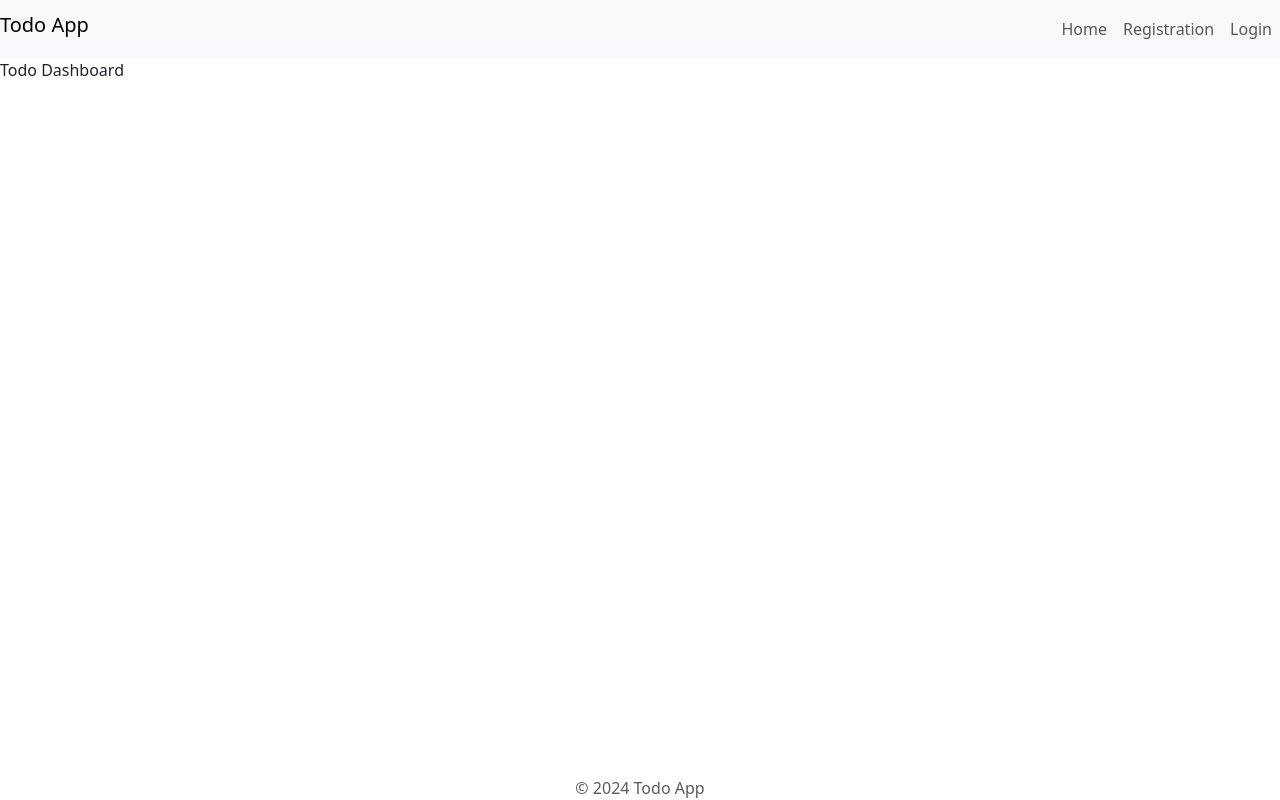
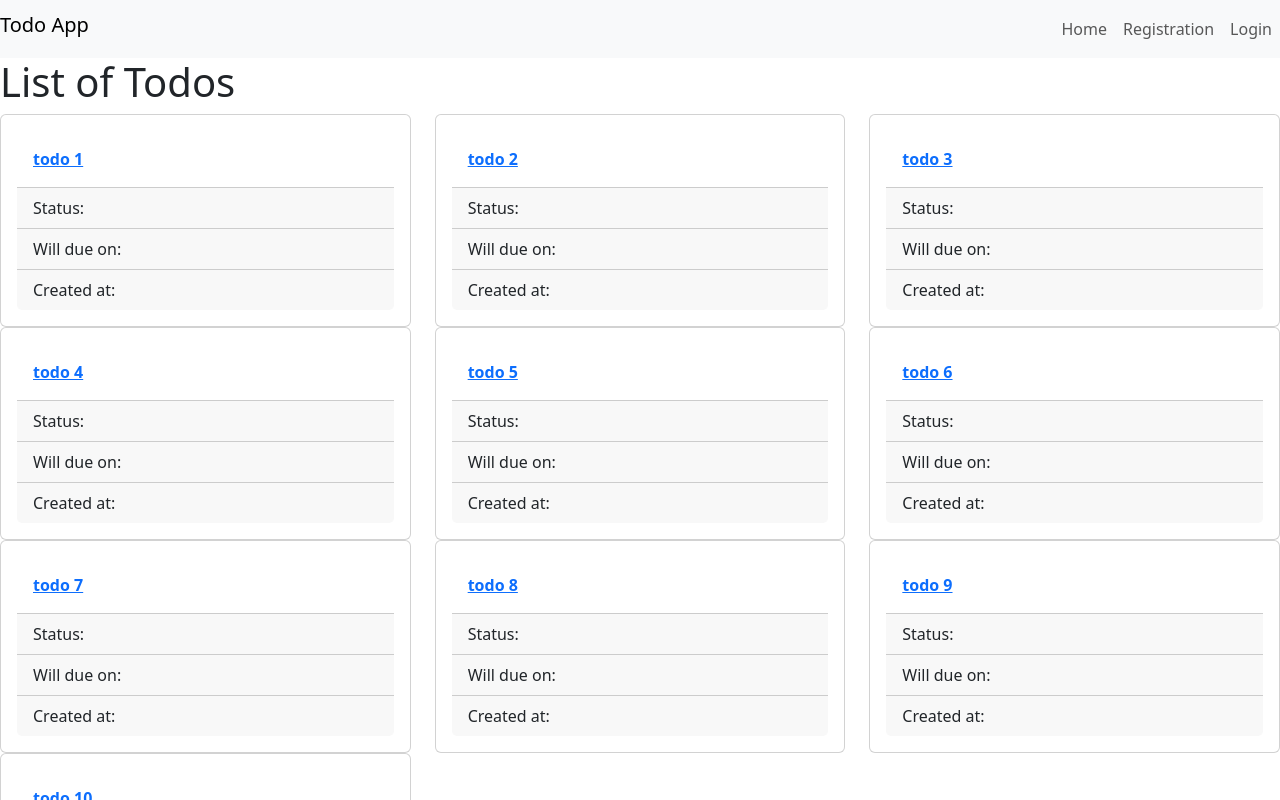
Before and after one commit to kenworw/todo-app, a React (Create React App) app in the folder frontend/: page / in a window 1280 px wide. Shown: the top 800 px of the page. Built offline with nearby package versions, Linux system fonts and the light colour scheme.

Commit message:
listing todos on dashboard

```diff
--- a/frontend/package.json
+++ b/frontend/package.json
@@ -6,6 +6,7 @@
     "@testing-library/jest-dom": "^6.6.3",
     "@testing-library/react": "^16.1.0",
     "@testing-library/user-event": "^14.5.2",
+    "bootstrap": "^5.3.3",
     "cra-template": "1.2.0",
     "react": "^19.0.0",
     "react-dom": "^19.0.0",
--- a/frontend/src/App.js
+++ b/frontend/src/App.js
@@ -1,4 +1,4 @@
-import Dashboard from "./components/layout/Dashboard";
+import Dashboard from "./pages/Dashboard";
 import Navbar from "./components/layout/Navbar";
 import Footer from "./components/layout/Footer";
 function App() {
--- /dev/null
+++ b/frontend/src/components/Todo.jsx
@@ -0,0 +1,27 @@
+const Todo = ({ todo }) => {
+  return (
+    <div className="card">
+      <div className="card-body">
+        <a href={`/todo/${todo._id}`}>
+          <div className="card-body" as="div">
+            <strong>{todo.title}</strong>
+          </div>
+        </a>
+
+        <div className="card-footer" as="h3">
+          Status: {todo.status}
+        </div>
+        <div className="card-footer" as="h3">
+          Will due on: {todo.dueDate}
+        </div>
+        <div className="card-footer" as="h3">
+          Created at: {todo.createdAt}
+        </div>
+
+
+      </div>
+    </div>
+  );
+};
+
+export default Todo;
--- a/frontend/src/components/layout/Dashboard.jsx
+++ /dev/null
@@ -1,11 +0,0 @@
-import React from 'react'
-
-const Dashboard = () => {
-  return (
-    <div className='main' high='100px'>
-      Todo Dashboard
-    </div>
-  )
-}
-
-export default Dashboard
--- /dev/null
+++ b/frontend/src/pages/Dashboard.jsx
@@ -0,0 +1,20 @@
+// import { Row, Col } from 'react-bootstrap';
+import Todo from '../components/Todo';
+import todos from '../todos';
+
+const Dashboard = () => {
+  return (
+    <>
+      <h1>List of Todos</h1>
+      <div className='row'>
+        {todos.map((todo) => (
+          <div className='col-md-4'>
+            <Todo todo={todo} />
+          </div>
+        ))}
+      </div>
+    </>
+  );
+};
+
+export default Dashboard;
--- /dev/null
+++ b/frontend/src/todos.js
@@ -0,0 +1,54 @@
+const todos = [
+  {
+    _id: "1",
+    title: "todo 1",
+    description: "description 1",
+  },
+  {
+    _id: "2",
+    title: "todo 2",
+    description: "description 3",
+  },
+  {
+    _id: "3",
+    title: "todo 3",
+    description: "description 3",
+  },
+  {
+    _id: "4",
+    title: "todo 4",
+    description: "description 4",
+  },
+  {
+    _id: "5",
+    title: "todo 5",
+    description: "description 5",
+  },
+  {
+    _id: "6",
+    title: "todo 6",
+    description: "description 6",
+  },
+  {
+    _id: "7",
+    title: "todo 7",
+    description: "description 7",
+  },
+  {
+    _id: "8",
+    title: "todo 8",
+    description: "description 8",
+  },
+  {
+    _id: "9",
+    title: "todo 9",
+    description: "description 9",
+  },
+  {
+    _id: "10",
+    title: "todo 10",
+    description: "description 10",
+  },
+];
+
+export default todos;
```
Also changed, not shown: 1 other file (tests, documents, lock files or other folders).
